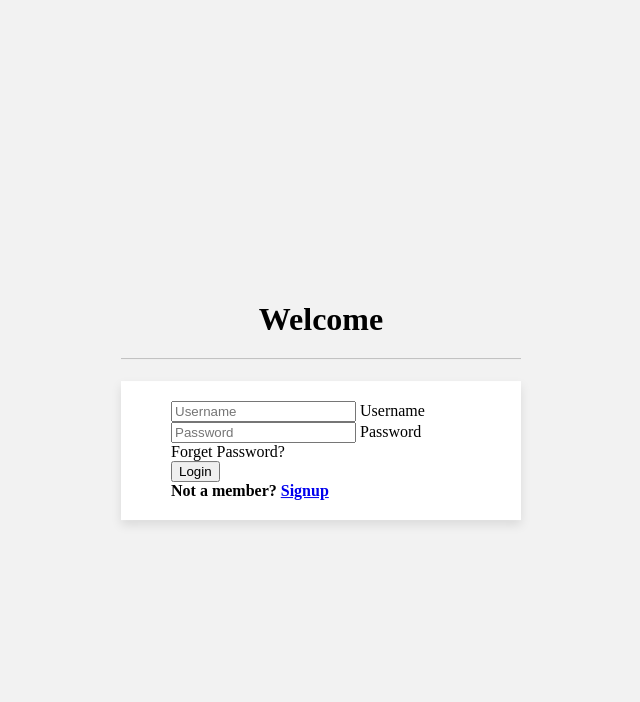
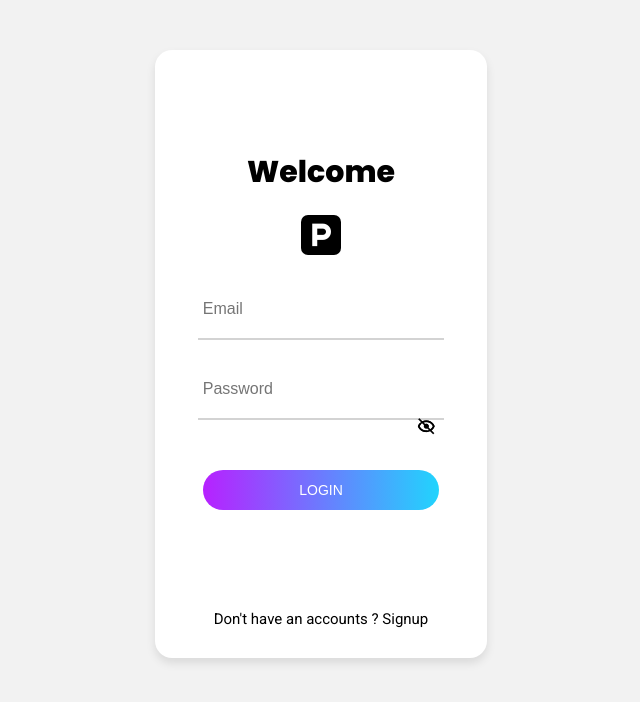
Before and after one commit to ahujaprachi/web-assignments, a plain HTML site: page Sweet Login Form/Task 1/index.html in a window 1280 px wide. Shown: the whole page, without its empty margins (319-959 px from the left). Drawn offline with nearby package versions, Linux system fonts and the light colour scheme.

Commit message:
sweet Form task completed

```diff
--- a/Sweet Login Form/Task 1/index.html
+++ b/Sweet Login Form/Task 1/index.html
@@ -3,62 +3,37 @@
   <head>
     <meta charset="utf-8" />
     <title>Sweet Login Form</title>
-    <style>
-        body{
-            margin: 0;
-            padding: 0;
-            font-family:montserrat;
-            background:#f2f2f2;
-            height: 100vh;
-            overflow: hidden;
-        }
-    .center{
-        position: absolute;
-        top: 50%;
-        left: 50%;
-        transform: translate(-50%,-50%);
-        width: 400px;
-        background: 10px;
-    }
-    .center h1{
-        text-align: center;
-        padding: 0 0 20px 0;
-        border-bottom: 1px solid silver;
-
-    }
-    .center form{
-
-        padding: 20px 50px;
-        background-color:#fff;
-        box-shadow: 0 5px 10px 0px rgba(0, 0, 0, 0.1);
-
-
-    }
-
-
-
-
-
-    </style>
+    <link rel="stylesheet" href="style.css" />
+    <link
+      href="https://unpkg.com/boxicons@2.1.4/css/boxicons.min.css"
+      rel="stylesheet"
+    />
   </head>
   <body>
-
+    <script src="index.js"></script>
     <div class="center">
-      <h1>Welcome</h1>
-      <form method="post">
-        <div class="txt_field">
-          <input type="Username" required placeholder="Username"/>
-          <span></span>
-          <label>Username</label>
+      <form>
+        <div class="welcome">Welcome</div>
+        <div class="logo">
+          <i class="bx bxs-parking"></i>
         </div>
         <div class="txt_field">
-          <input type="password" required placeholder="Password" />
-          <span></span>
-          <label>Password</label>
+          <input type="text" required placeholder="Email" />
         </div>
-        <div class="pass">Forget Password?</div>
-        <input type="Submit" value="Login" /><b>
-        <div class="signup_link">Not a member? <a href="#">Signup</a></div>
+        <div class="txt_field">
+          <i class="bx bx-show" id="show"></i>
+          <i class="bx bx-hide" id="hide"></i>
+          <input
+            type="password"
+            required
+            placeholder="Password"
+            id="password"
+          />
+        </div>
+        <input type="Submit" value="LOGIN" />
+        <div class="signup_link">
+          Don't have an accounts ? <a href="#">Signup</a>
+        </div>
       </form>
     </div>
   </body>
--- /dev/null
+++ b/Sweet Login Form/Task 1/index.js
@@ -0,0 +1,12 @@
+let show = document.getElementById(show);
+let hide = document.getElementById(hide);
+let password = document.getElementById(password);
+function () {
+  if(password.type == "password"){
+    password.type = "text";
+    show = "bx bx-show";
+  }else{
+    password.type = "password";
+    hide = "bx bx-hide";
+
+ }};
--- /dev/null
+++ b/Sweet Login Form/Task 1/style.css
@@ -0,0 +1,105 @@
+@import url("https://fonts.googleapis.com/css2?family=Poppins:wght@400;800&display=swap");
+@import url("https://fonts.googleapis.com/css2?family=Poppins:wght@400;800&family=Roboto&display=swap");
+body {
+  margin: 0;
+  padding: 0;
+  font-family: "Roboto", sans-serif;
+  background: #f2f2f2;
+  height: 100vh;
+  overflow: hidden;
+}
+.center {
+  width: 26%;
+  border-radius: 25%;
+  margin: auto;
+  margin-top: 50px;
+}
+.welcome {
+  font-size: 30px;
+  text-align: center;
+  font-weight: 600;
+  font-family: "Poppins", sans-serif;
+}
+.logo {
+  text-align: center;
+  margin-bottom: 25px;
+}
+.logo i {
+  margin-top: 20px;
+  font-size: 30px;
+  background-color: black;
+  color: #fff;
+  border-radius: 7px;
+  padding: 5px;
+}
+.center form {
+  text-align: center;
+  padding: 100px 35px 30px;
+  background-color: #fff;
+  box-shadow: 0 5px 10px 0px rgba(0, 0, 0, 0.1);
+  border-radius: 17px;
+}
+
+form .txt_field {
+  /* position: relative; */
+  margin-bottom: 20px;
+}
+.txt_field input {
+  border: none;
+  border-bottom: 2px solid lightgray;
+  width: 90%;
+  padding: 20px 5px;
+
+  font-size: 16px;
+  outline: none;
+}
+.txt_field i {
+  position: absolute;
+  top: 52%;
+  right: 41%;
+  cursor: pointer;
+  font-size: 20px;
+}
+
+.txt_field span::before {
+  position: absolute;
+  top: 20px;
+  left: 40px;
+  width: 50%;
+  height: 1px;
+  background: #fff;
+}
+input[type="submit"] {
+  width: 90%;
+  height: 40px;
+  background: linear-gradient(
+    90deg,
+    rgba(183, 33, 255, 1) 0%,
+    rgba(33, 212, 253, 1) 100%
+  );
+  border-radius: 25px;
+  border: none;
+  font-size: 14px;
+  color: white;
+  font-weight: 500;
+  cursor: pointer;
+  outline: none;
+  margin-top: 30px;
+  transition: all 0.5s ease;
+  text-align: center;
+}
+input[type="submit"]:hover {
+  border-color: #fff;
+}
+.signup_link {
+  margin-top: 100px;
+  font-size: 15px;
+  color: black;
+  outline: none;
+  text-align: center;
+}
+.signup_link a {
+  color: black;
+
+  text-decoration: none;
+}
--- /dev/null
+++ b/Sweet Login Form/Task 2/style.css
@@ -0,0 +1,133 @@
+@import url("https://fonts.googleapis.com/css2?family=Poppins:wght@400;800&display=swap");
+@import url("https://fonts.googleapis.com/css2?family=Poppins:wght@400;800&family=Roboto&display=swap");
+body {
+  margin: 0;
+  padding: 0;
+  font-family: "Roboto", sans-serif;
+  background: #f2f2f2;
+  height: 100vh;
+  overflow: hidden;
+}
+
+.display-none {
+  display: none;
+}
+
+.center {
+  width: 400px;
+  border-radius: 25%;
+  margin: auto;
+  margin-top: 40px;
+}
+.welcome {
+  font-size: 30px;
+  text-align: center;
+  font-weight: 600;
+  font-family: "Poppins", sans-serif;
+}
+.logo {
+  text-align: center;
+  margin-bottom: 25px;
+}
+.logo i {
+  margin-top: 20px;
+  font-size: 30px;
+  background-color: black;
+  color: #fff;
+  border-radius: 7px;
+  padding: 5px;
+}
+.center form {
+  position: relative;
+  text-align: center;
+  padding: 30% 15% 10%;
+  background-color: #fff;
+  box-shadow: 0 5px 10px 0px rgba(0, 0, 0, 0.1);
+  border-radius: 17px;
+}
+
+form .txt_field {
+  /* position: relative; */
+  margin-bottom: 20px;
+}
+.txt_field input {
+  border: none;
+  border-bottom: 2px solid skyblue;
+  width: 100%;
+  padding: 20px 5px;
+
+  font-size: 16px;
+  outline: none;
+}
+.txt_field .eye-btn {
+  position: absolute;
+  top: 55%;
+  right: 20%;
+  cursor: pointer;
+  font-size: 20px;
+}
+.bxs-error-circle.validate-icon-pwd {
+  position: absolute;
+  top: 54%;
+  right: 20%;
+  cursor: pointer;
+  font-size: 20px;
+  color: red;
+}
+.bxs-error-circle.validate-icon-email {
+  position: absolute;
+  top: 42%;
+  right: 20%;
+  cursor: pointer;
+  font-size: 20px;
+  color: red;
+}
+
+.err-msg {
+  color: red;
+  text-align: left;
+  font-size: 13px;
+}
+
+.txt_field span::before {
+  position: absolute;
+  top: 20px;
+  left: 40px;
+  width: 50%;
+  height: 1px;
+  background: #fff;
+}
+.submit-btn {
+  width: 90%;
+  height: 40px;
+  background: linear-gradient(
+    90deg,
+    rgba(183, 33, 255, 1) 0%,
+    rgba(33, 212, 253, 1) 100%
+  );
+  border-radius: 25px;
+  border: none;
+  font-size: 14px;
+  color: white;
+  font-weight: 500;
+  cursor: pointer;
+  outline: none;
+  margin-top: 30px;
+  transition: all 0.5s ease;
+  text-align: center;
+}
+input[type="submit"]:hover {
+  border-color: #fff;
+}
+.signup_link {
+  margin-top: 100px;
+  font-size: 15px;
+  color: black;
+  outline: none;
+  text-align: center;
+}
+.signup_link a {
+  color: black;
+
+  text-decoration: none;
+}
```
Also changed, not shown: Sweet Login Form/Task 2/index.html (added, +60 -0 lines), Sweet Login Form/Task 2/index.js (added, +66 -0 lines).
